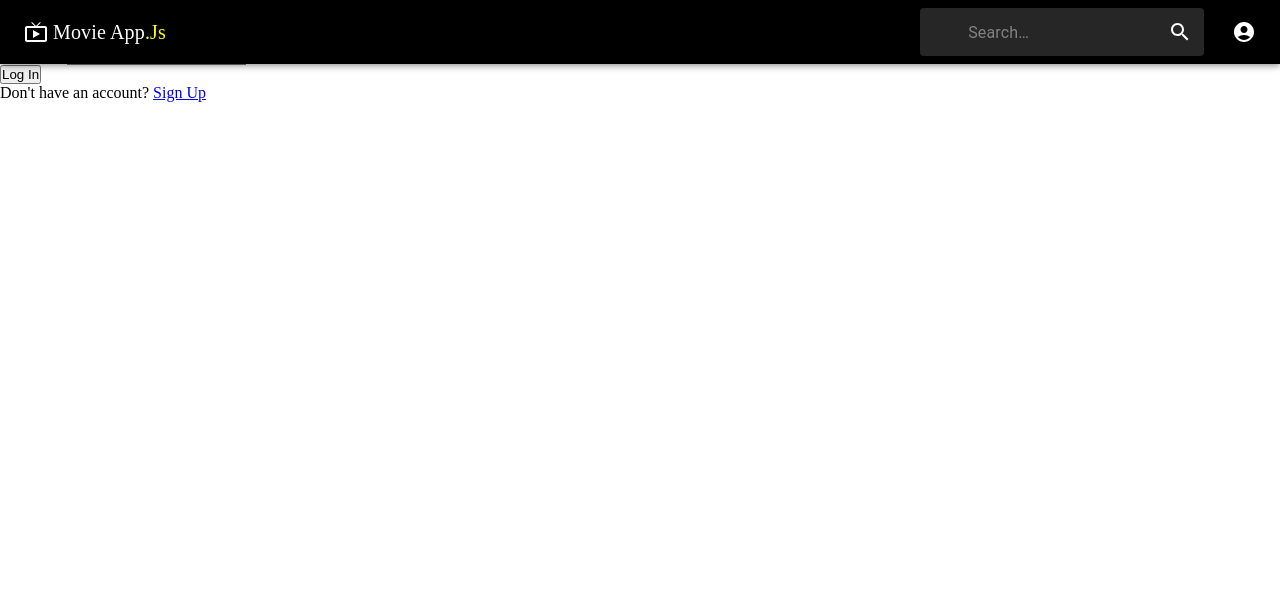
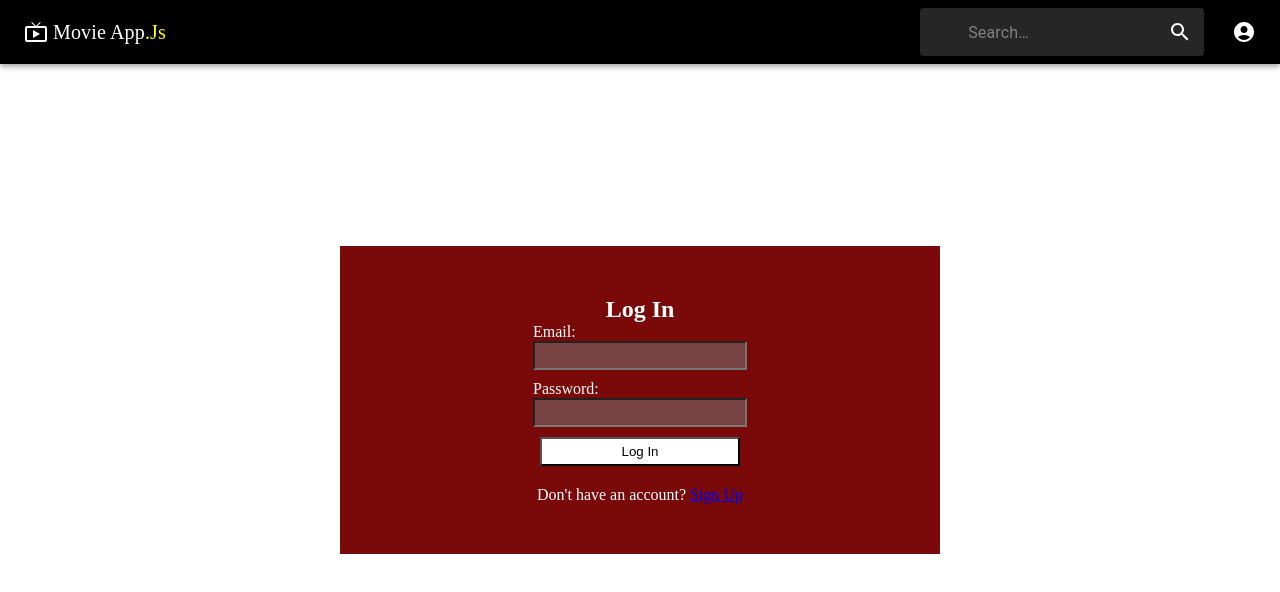
Before and after one commit to ricosavvy/Movieapp-frontend, a React (Create React App) app: page /Login in a window 1280 px wide. Shown: the top 592 px of the page. Built offline with nearby package versions, Linux system fonts and the light colour scheme.

Commit message:
login page css

```diff
--- a/src/Pages/LogIn.jsx
+++ b/src/Pages/LogIn.jsx
@@ -9,9 +9,9 @@ function LoginSignup() {
   };
 
   return (
-    <div>
+    <div id = "loginn">
       {/* Display either "Log In" or "Sign Up" based on login state */}
-      <h2>{login ? 'Log In' : 'Sign Up'}</h2>
+      <h2 id = "Header">{login ? 'Log In' : 'Sign Up'}</h2>
       <form>
         <div>
           {/* Label for email input field */}
@@ -34,9 +34,9 @@ function LoginSignup() {
           </div>
         )}
         {/* Submit button with conditional text based on login state */}
-        <button type="submit">{login ? 'Log In' : 'Sign Up'}</button>
+        <button id = "buttton" type="submit">{login ? 'Log In' : 'Sign Up'}</button>
       </form>
-      <div>
+      <div id = "message">
         {login ? ( // Link to toggle between log in and sign up
           <p>
             Don't have an account?{' '}
@@ -45,7 +45,7 @@ function LoginSignup() {
             </Link>
           </p>
         ) : (
-          <p>
+          <p id = "show">
             Already have an account?{' '}
             <Link onClick={handleToggle} to="#">
               Log In
--- a/src/Pages/pages.css
+++ b/src/Pages/pages.css
@@ -140,3 +140,68 @@
         width: 100%;
     }
 }
+
+  #loginn {
+    background-color: rgb(122, 9, 9);
+    display: flex;
+    flex-direction: column;
+    align-items: center;
+    padding: 50px;
+    position: absolute;
+    top: 50%;
+    left: 50%;
+    transform: translate(-50%, -50%);
+    width: 50%;
+    max-width: 500px;
+    height: auto;
+  }
+
+  #Header {
+    color: white;
+  }
+
+  form {
+    display: flex;
+    flex-direction: column;
+    align-items: center;
+    margin-bottom: 20px;
+  }
+
+  form div {
+    display: flex;
+    flex-direction: column;
+    margin-bottom: 10px;
+  }
+
+  label {
+    color: white;
+  }
+
+  input[type="email"],
+  input[type="password"] {
+    width: 200px;
+    padding: 5px;
+    background-color: rgba(121, 81, 81, 0.8); /* Cloudy background for input fields */
+
+
+  }
+
+  #buttton {
+    width: 200px;
+    padding: 5px;
+    background-color: white;
+  }
+  #buttton:hover {
+
+    background-color: rgb(223, 98, 98);
+    color: white; /* Example hover text color */
+  }
+
+  #message {
+    color: white;
+    text-align: center;
+  }
+
+  #message p {
+    margin-bottom: 0;
+  }
```
